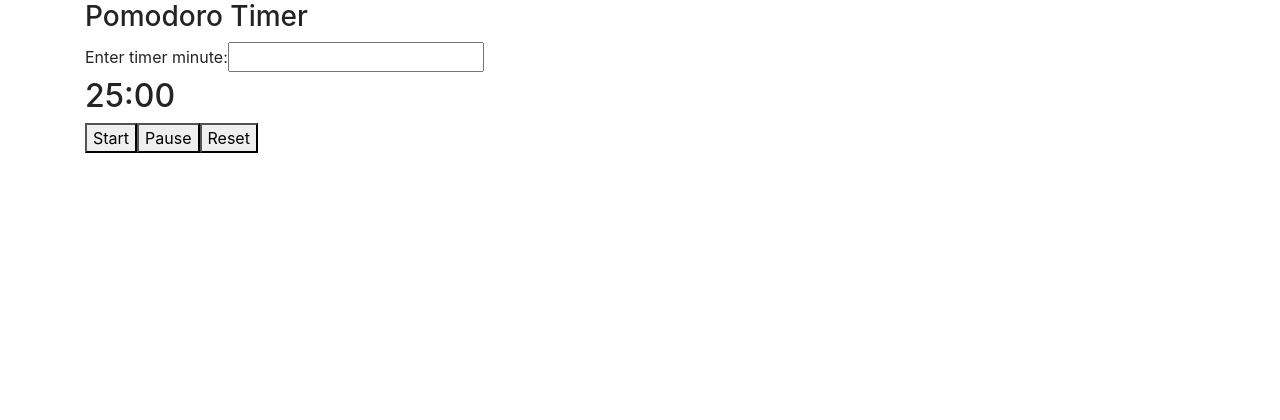
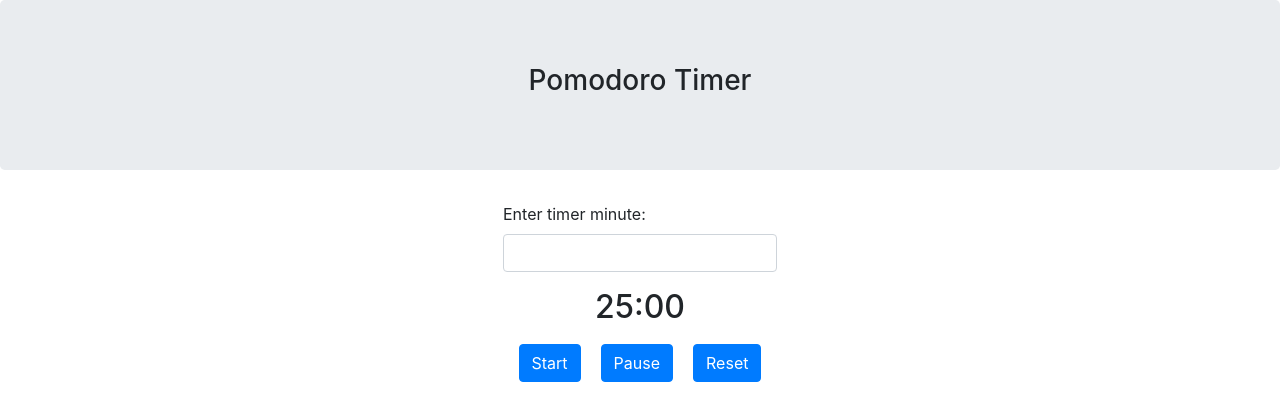
Before and after one commit to dh258/pomodoro, a React (Create React App) app: page / in a window 1280 px wide. Shown: the top 420 px of the page. Built offline with nearby package versions, Linux system fonts and the light colour scheme.

Commit message:
Added edge cases to buttons, and added bootstrap style.

```diff
--- a/src/components/App.js
+++ b/src/components/App.js
@@ -4,12 +4,16 @@ import Timer from "./Timer";
 class App extends React.Component {
   render() {
     return (
-      <div className="container">
-        <h3>Pomodoro Timer</h3>
-        <div>
-          <Timer />
+      <React.Fragment>
+        <div className="jumbotron text-center">
+          <h3>Pomodoro Timer</h3>
         </div>
-      </div>
+        <div className="container">
+          <div>
+            <Timer />
+          </div>
+        </div>
+      </React.Fragment>
     );
   }
 }
--- a/src/components/Timer.js
+++ b/src/components/Timer.js
@@ -22,7 +22,11 @@ class Timer extends React.Component {
   };
 
   onStart = () => {
-    this.interval = setInterval(this.tick, 1000);
+    if (!this.state.isRunning) {
+      this.interval = setInterval(this.tick, 1000);
+      this.setState({ isRunning: true });
+      console.log(this.state.isRunning);
+    }
   };
 
   onStop = () => {
@@ -31,7 +35,10 @@ class Timer extends React.Component {
   };
 
   onReset = () => {
-    this.setValuesToState(this.state.timerInput, "0", false);
+    if (this.state.timerInput !== "") {
+      this.setValuesToState(this.state.timerInput, "0");
+      this.setState({ isRunning: false });
+    }
   };
 
   tick = () => {
@@ -48,16 +55,15 @@ class Timer extends React.Component {
     }
 
     // Set state with updated values
-    this.setValuesToState(min, sec, true);
+    this.setValuesToState(min, sec);
   };
 
-  setValuesToState(min, sec, start) {
+  setValuesToState(min, sec) {
     if (sec < 10) {
       this.setState({ seconds: "0" + sec, minutes: min });
     } else {
       this.setState({ seconds: sec, minutes: min });
     }
-    this.setState({ isRunning: start });
   }
 
   render() {
@@ -70,9 +76,11 @@ class Timer extends React.Component {
           value={timerInput}
         />
         <TimerDisplay seconds={seconds} minutes={minutes} />
-        <TimerButton onClick={this.onStart} text="Start" />
-        <TimerButton onClick={this.onStop} text="Pause" />
-        <TimerButton onClick={this.onReset} text="Reset" />
+        <div className="d-flex justify-content-center">
+          <TimerButton onClick={this.onStart} text="Start" />
+          <TimerButton onClick={this.onStop} text="Pause" />
+          <TimerButton onClick={this.onReset} text="Reset" />
+        </div>
       </div>
     );
   }
--- /dev/null
+++ b/src/components/buttons/TimerButton.css
@@ -0,0 +1,3 @@
+.btn {
+  margin: 10px;
+}
--- a/src/components/buttons/TimerButton.js
+++ b/src/components/buttons/TimerButton.js
@@ -1,10 +1,13 @@
 import React from "react";
+import "./TimerButton.css";
 
 class TimerButton extends React.Component {
   render() {
     return (
       <React.Fragment>
-        <button onClick={this.props.onClick}>{this.props.text}</button>
+        <button className="btn btn-primary" onClick={this.props.onClick}>
+          {this.props.text}
+        </button>
       </React.Fragment>
     );
   }
--- a/src/components/timer/TimerDisplay.js
+++ b/src/components/timer/TimerDisplay.js
@@ -6,7 +6,7 @@ class TimerDisplay extends React.Component {
 
     return (
       <div>
-        <h2>
+        <h2 className="text-center">
           {minutes}:{seconds}
         </h2>
       </div>
--- a/src/components/timer/TimerInput.js
+++ b/src/components/timer/TimerInput.js
@@ -4,10 +4,15 @@ class TimerInput extends React.Component {
   render() {
     const { value, onChange, onSubmit } = this.props;
     return (
-      <div>
-        <form onSubmit={onSubmit}>
-          <label>Enter timer minute: </label>
-          <input type="number" value={value} onChange={onChange} />
+      <div className="d-flex justify-content-center">
+        <form onSubmit={onSubmit} className="form-group">
+          <label for="timer">Enter timer minute: </label>
+          <input
+            className="form-control"
+            type="number"
+            value={value}
+            onChange={onChange}
+          />
         </form>
       </div>
     );
```
